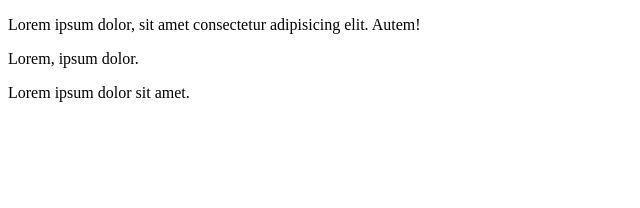
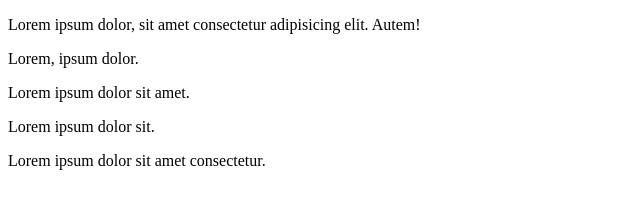
Before and after one commit to Zuljaro/sesion04, a plain HTML site: page index.html in a window 1280 px wide. Shown: the whole page, without its empty margins (0-640 px from the left). Drawn offline with Linux system fonts and the light colour scheme.

```diff
--- a/index.html
+++ b/index.html
@@ -12,6 +12,8 @@
         <p>Lorem ipsum dolor, sit amet consectetur adipisicing elit. Autem!</p>
         <p>Lorem, ipsum dolor.</p>
         <p>Lorem ipsum dolor sit amet.</p>
+        <p>Lorem ipsum dolor sit.</p>
+        <p>Lorem ipsum dolor sit amet consectetur.</p>
 
     </div>
 
```
Also changed, not shown: contactenos.html (added).
